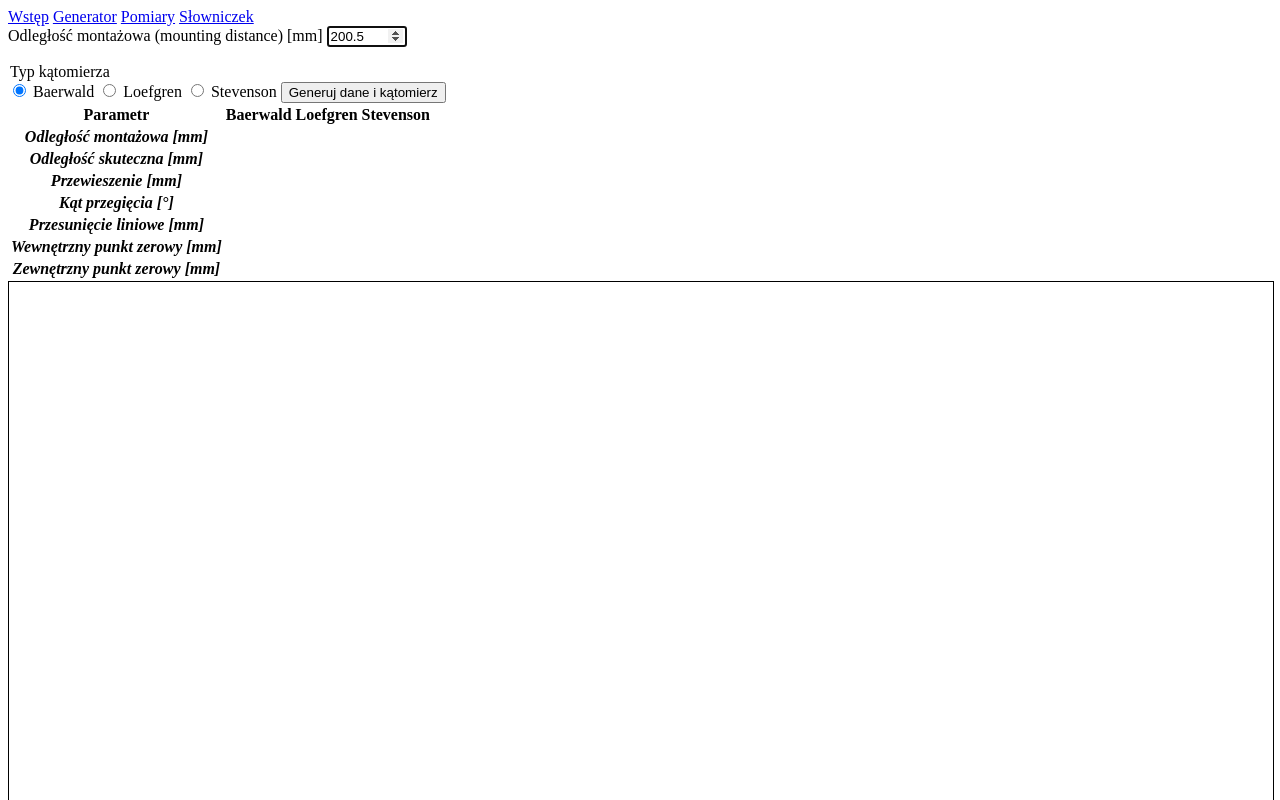
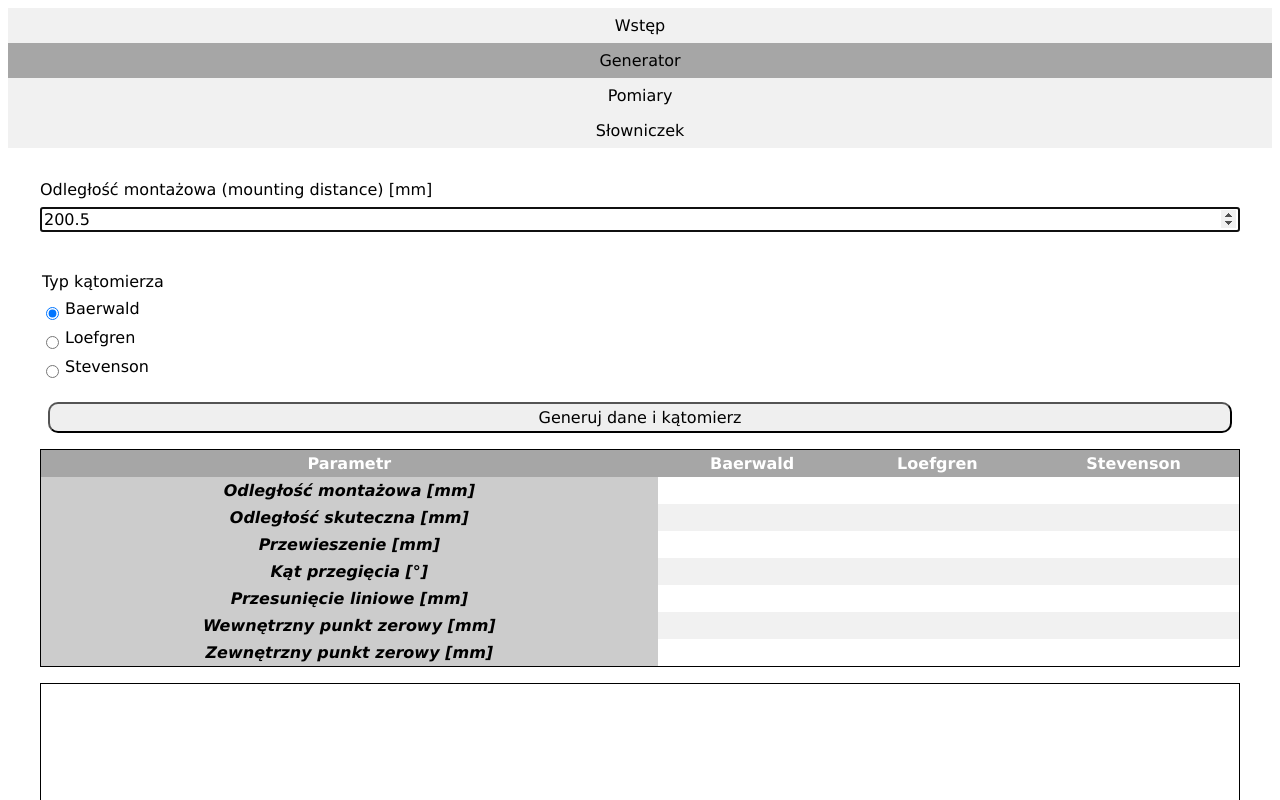
Before and after one commit to s22051-pj-lukasz-kos/s22051-pj-lukasz-kos.github.io, a plain HTML site: page form.html in a window 1280 px wide. Shown: the top 800 px of the page. Drawn offline with Linux system fonts and the light colour scheme.

Commit message:
Częściowo wykonany CSS

```diff
--- a/form.html
+++ b/form.html
@@ -9,23 +9,19 @@
     <script src="scripts/jquery-3.6.0.min.js"></script>
 
     <script defer src="scripts/main.js"></script>
+    <script defer src="scripts/second.js"></script>
 
     <title>Kątomierz do gramofonu</title>
   </head>
   <body>
-    <!-- miejsce na navbar
-            - wyjaśnienie o co chodzi z kątomierzem do gramofonu
-            - formularz do generatora
-            - wyjaśnienie jak zrobić wymagane pomiary
-            - słowniczek
-    -->
-    <nav>
-      <img class="ham" src="outline_menu_white_24dp.png" alt="" />
-      <a href="index.html" class="myLinks">Wstęp</a>
-      <a href="form.html" class="myLinks">Generator</a>
-      <a href="measure.html" class="myLinks">Pomiary</a>
-      <a href="glossary.html" class="myLinks">Słowniczek</a>
-    </nav>
+    <!-- navbar -->
+    <ul class="navbar">
+      <li><a href="index.html" id="indexLink" class="navLinks">Wstęp</a></li>
+      <li><a href="form.html" id="formLink" class="navLinks">Generator</a></li>
+      <li><a href="measure.html" id="measureLink" class="navLinks">Pomiary</a></li>
+      <li><a href="glossary.html" id="glossLink" class="navLinks">Słowniczek</a></li>
+    </ul>
+    <main>
       <!-- formularz (generator) -->
       <label for="inputMountDist"
       >Odległość montażowa (mounting distance) [mm]</label
@@ -33,12 +29,14 @@
       <input type="number" name="inputMountDist" id="inputMountDist"  step="0.1" min="150" max="500" value="200.5" autofocus />
       <p id="inputMessageField"></p>
       <legend>Typ kątomierza</legend>
+      <div class="radioInput">
         <input type="radio" name="radioProtrac" id="radioBaer" checked/>
         <label for="radioBaer">Baerwald</label>
         <input type="radio" name="radioProtrac" id="radioLoef" />
         <label for="radioLoef">Loefgren</label>
         <input type="radio" name="radioProtrac" id="radioSteven" />
         <label for="radioSteven">Stevenson</label>
+      </div>
 
       <!-- <input type="submit" value="Generuj dane i kątomierz"> -->
       <button id="formBtn" type="button">Generuj dane i kątomierz</button>
@@ -102,5 +100,7 @@
       </table>
 
       <canvas id="katomierz" width="2000" height="1250"></canvas>
+    </main>
+
   </body>
 </html>
--- a/scripts/second.js
+++ b/scripts/second.js
@@ -1,10 +1,14 @@
 $(() => {
-  function hamburger() {
-    let x = $(".myLinks");
-    if (x.style.display === "block") {
-      x.style.display = "none";
-    } else {
-      x.style.display = "block";
-    }
+  // aktywacja aktualnie załadowanej strony w navbarze
+  let url = document.documentURI;
+  $(".navLinks").removeClass("active");
+  if (url.includes("index")) {
+    $("#indexLink").addClass("active");
+  } else if (url.includes("form")) {
+    $("#formLink").addClass("active");
+  } else if (url.includes("measure")) {
+    $("#measureLink").addClass("active");
+  } else if (url.includes("glossary")) {
+    $("#glossLink").addClass("active");
   }
 });
--- a/styles/main.scss
+++ b/styles/main.scss
@@ -1,24 +1,116 @@
+* {
+  box-sizing: border-box;
+  font-family: Verdana, Geneva, Tahoma, sans-serif;
+  font-size: 100%;
+  body {
+    main {
+      display: grid;
+      width: 100%;
+      padding: 2rem;
+      h1 {
+        text-align: center;
+        font-size: 2.5rem;
+      }
+
+      h3 {
+        font-size: 1.5rem;
+      }
+
+      p {
+        font-size: 1rem;
+      }
+
+      .img-description {
+        font-size: 0.75rem;
+        color: #a6a6a6;
+        margin-left: 1rem;
+      }
+
+      button {
+        margin: 0.5rem;
+        padding: 0.25rem;
+        border-radius: 10px;
+      }
+
+      input {
+        margin: 0.5rem 0rem;
+      }
+
+      .radioInput {
+        display: grid;
+        grid-template-columns: 25px 1fr;
+        margin: 0.5rem 0rem;
+        input {
+          grid-column: 1/2;
+        }
+        label {
+          grid-column: 2/3;
+        }
+      }
+
+      table {
+        margin: 0.5rem 0rem 1rem 0rem;
+        text-align: center;
+        th {
+          padding: 0.25rem;
+        }
+        thead > tr {
+          background-color: #a6a6a6;
+          color: white;
+        }
+        tbody {
+          tr {
+            padding: 10rem;
+          }
+          tr > th {
+            background-color: #cccccc;
+          }
+          tr:nth-child(even) {
+            background-color: #f1f1f1;
+          }
+        }
+
+        width: 100%;
+        border: 1px solid black;
+        border-collapse: collapse;
+        overflow-x: auto;
+      }
+    }
+  }
+}
+
 #katomierz {
   border: 1px solid black;
   /*
   NOTE:
   * to poniżej odpowiada za skalowanie płótna z zachowaniem proporcji, NIE ZMIENIAĆ!
   */
-  width: 100%;
+  max-width: 100%;
 }
 
-/* hamburger menu */
-/* ikona domyślnie nie jest widoczna */
-nav .ham {
-  display: none;
+.active {
+  background-color: #a6a6a6;
+  color: white;
 }
-/* dla małych ekranów ikona jest domyślnie widoczna */
-@media screen and (max-width: 768px) {
-  nav a {
-    display: none;
-  }
-  nav .ham {
-    display: block;
-    width: auto;
+
+ul.navbar {
+  display: grid;
+  list-style-type: none;
+  margin: 0;
+  padding: 0;
+  width: 100%;
+  background-color: #f1f1f1;
+  li {
+    text-align: center;
+    a {
+      display: block;
+      color: #000;
+      padding: 8px 16px;
+      text-decoration: none;
+    }
+    a:hover {
+      background-color: #555;
+      color: white;
+    }
   }
 }
```
Also changed, not shown: glossary.html (+23 -19 lines), index.html (+57 -54 lines), measure.html (+34 -29 lines), styles/main.css, 1 other file. Lines whose indentation alone changed are shown as unchanged.
